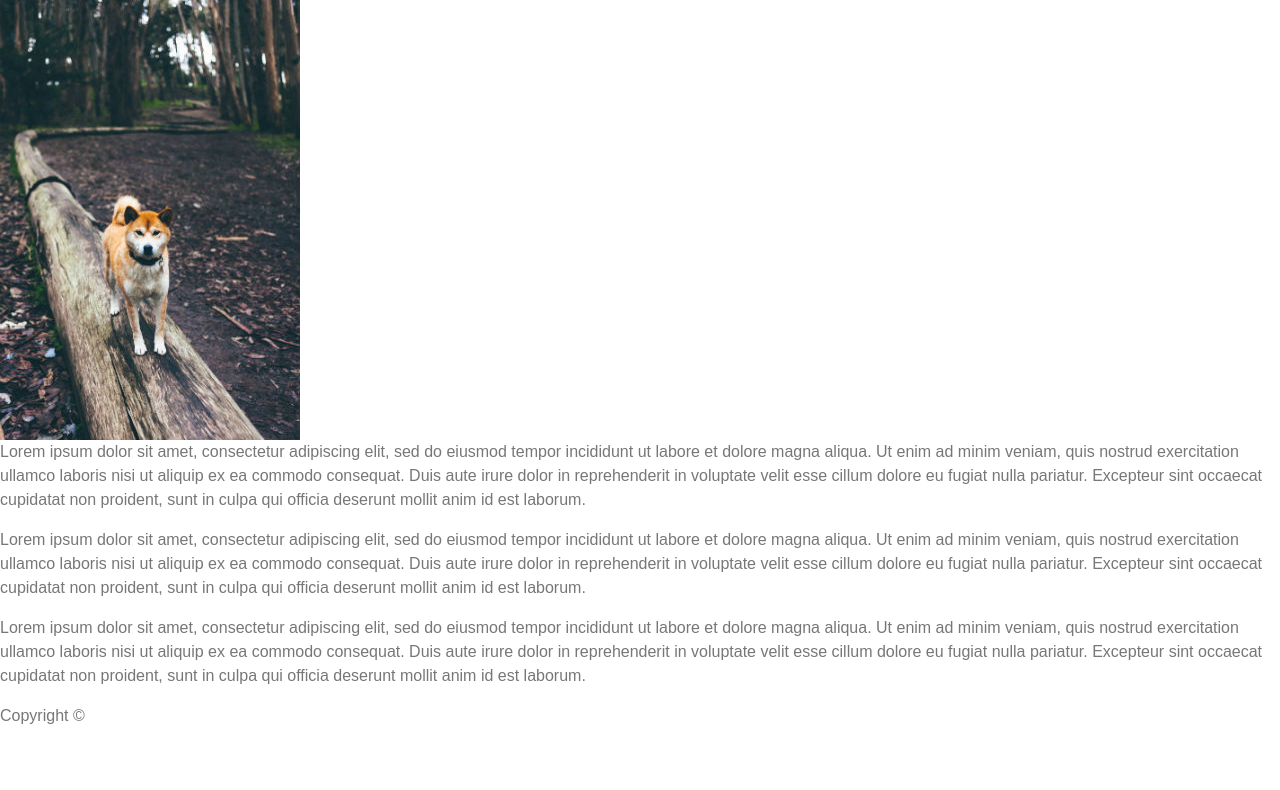
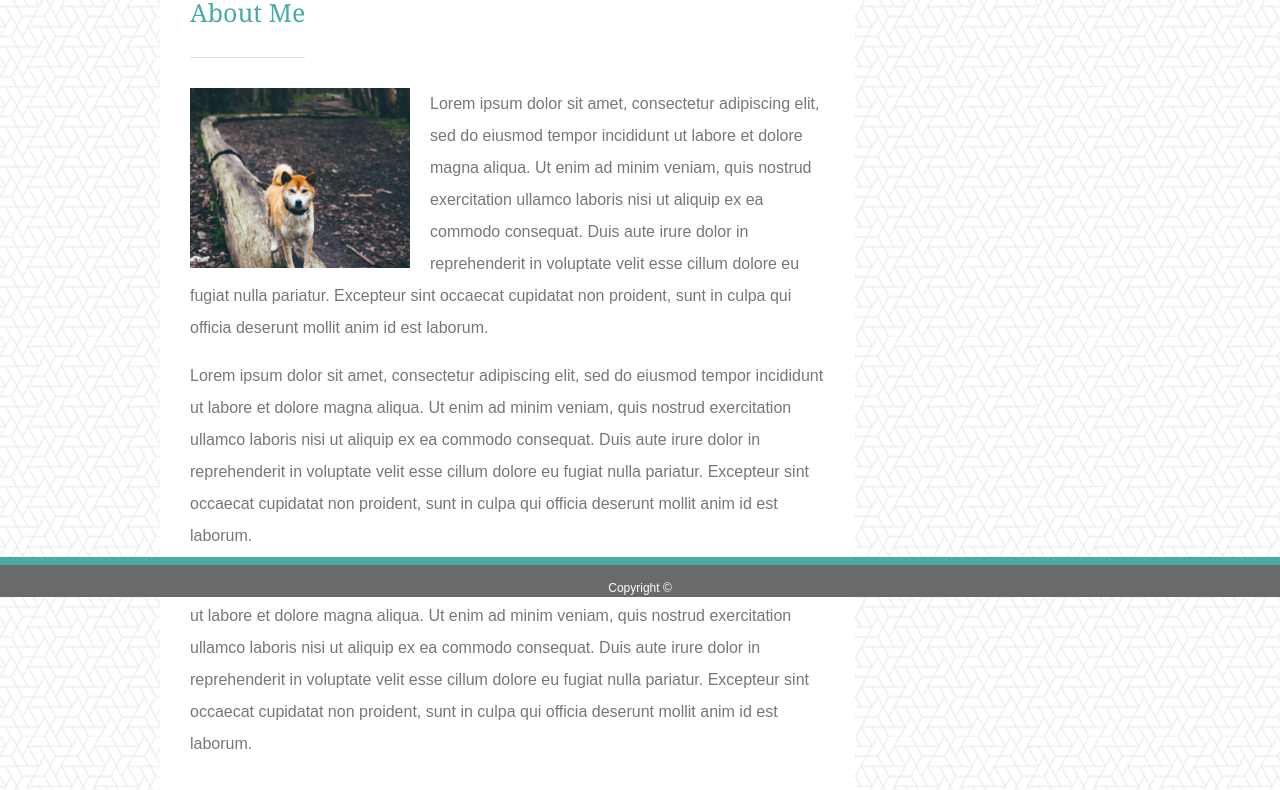
Before and after one commit to yukanishijima/Bootstrap-Portfolio, a plain HTML site: page index.html in a window 1280 px wide. Shown: the part 203-993 px from the top of the page. Before the commit the page ends 947 px from the top, so only its background shows below. Drawn offline with nearby package versions, Linux system fonts and the light colour scheme.

Commit message:
Update css styles

```diff
--- a/assets/css/style.css
+++ b/assets/css/style.css
@@ -105,12 +105,91 @@ h1, h2, h3 {
 
 /* Header
 ------------------------------------- */
+header ul {
+  text-decoration: none;
+  margin-bottom: 0;
+  background-color: #ffffff;
+}
+header li {
+  display: inline-block;
+}
+header li a {
+  color: #777777;
+  padding: 0 10px;
+  border-right: 1px solid #777777;
+}
+.erase {
+  border: none;
+}
+header h1 {
+  color: white;
+  font-size: 25px;
+  margin: 0;
+}
+.my_header {
+  height: 70px;
+  border-bottom: 1px solid #cccccc;
+}
 
 /* Main
 ------------------------------------- */
+main {
+  background-image: url(../images/what-the-hex.png);
+  padding: 30px 0;
+  /* for sticky footer */
+  margin-bottom: 40px;
+}
+.main_wrap {
+  max-width: 960px;
+  margin: 0 auto;
+}
+main section {
+  max-width: 695px;
+  padding: 0px 30px 20px 30px;
+  background-color: #ffffff;
+}
+main h2 {
+  font-size: 25px;
+  line-height: 90px;
+  color: #4aaaa5;
+  border-bottom: 1px solid #dddddd;
+  margin-bottom: 30px;
+}
+
+@media screen and (max-width: 980px) {
+  main section {
+    margin-left: 30px;
+  }
+}
+@media screen and (max-width: 768px) {
+  main section {
+    max-width: 90vw;
+    margin: 10px auto;
+  }
+}
 
 /* About
 ------------------------------------- */
+.about_image {
+  float: left;
+  margin-right: 20px;
+
+  width: 220px;
+  height: 180px;
+  object-fit: cover;
+}
+.about_p {
+  line-height: 2em;
+}
+
+@media screen and (max-width: 640px) {
+  .about_image {
+    float: none;
+    margin-right: 0px;
+    width: 100%;
+    height: 300px;
+  }
+}
 
 /* Portfolio
 ------------------------------------- */
@@ -120,3 +199,26 @@ h1, h2, h3 {
 
 /* Footer
 ------------------------------------- */
+footer {
+  width: 100%;
+  height: 40px;
+  text-align: center;
+  background-color: rgba(106, 106, 106, 1);
+  border-top: 8px solid #4aaaa5;
+  /* to make it sticky at the bottom */
+  position: fixed;
+  bottom: 0;
+
+  z-index: 2;
+}
+footer p {
+  color: white;
+  font-size: 12px;
+  max-width: 960px;
+  margin: 0 auto;
+  /* to place p at the bottom */
+  position: absolute;
+  bottom: 0;
+  left: 50%;
+  transform: translateX(-50%);
+}
--- a/index.html
+++ b/index.html
@@ -15,26 +15,54 @@
 <body>
 
 <header>
+  <div class="container">
+
+    <div class="row justify-content-center bg-info my_header">
+      <div class="col-xs-12 align-self-center">
         <h1>Yuka Nishijima</h1>
+      </div>
+    </div>
+
+    <div class="row justify-content-center my_header">
+      <div class="col-xs-12 align-self-center">
         <nav>
           <ul>
             <li><a href="index.html">About</a></li>
             <li><a href="portfolio.html">Portfolio</a></li>
-      <li><a href="contact.html">Contact</a></li>
+            <li><a href="contact.html" class="erase">Contact</a></li>
           </ul>
         </nav>
+      </div>
+    </div>
+
+  </div><!-- end of .container-->
 </header>
 
 <main>
+<div class="main_wrap">
 
   <section>
+  <div class="container">
+
+    <div class="row">
+      <div class="col-xs-12">
         <h2>About Me</h2>
-    <img src="assets/images/christal-yuen-57111-unsplash_300px.jpg" alt="dog">
-    <p>Lorem ipsum dolor sit amet, consectetur adipiscing elit, sed do eiusmod tempor incididunt ut labore et dolore magna aliqua. Ut enim ad minim veniam, quis nostrud exercitation ullamco laboris nisi ut aliquip ex ea commodo consequat. Duis aute irure dolor in reprehenderit in voluptate velit esse cillum dolore eu fugiat nulla pariatur. Excepteur sint occaecat cupidatat non proident, sunt in culpa qui officia deserunt mollit anim id est laborum.</p>
-    <p>Lorem ipsum dolor sit amet, consectetur adipiscing elit, sed do eiusmod tempor incididunt ut labore et dolore magna aliqua. Ut enim ad minim veniam, quis nostrud exercitation ullamco laboris nisi ut aliquip ex ea commodo consequat. Duis aute irure dolor in reprehenderit in voluptate velit esse cillum dolore eu fugiat nulla pariatur. Excepteur sint occaecat cupidatat non proident, sunt in culpa qui officia deserunt mollit anim id est laborum.</p>
-    <p>Lorem ipsum dolor sit amet, consectetur adipiscing elit, sed do eiusmod tempor incididunt ut labore et dolore magna aliqua. Ut enim ad minim veniam, quis nostrud exercitation ullamco laboris nisi ut aliquip ex ea commodo consequat. Duis aute irure dolor in reprehenderit in voluptate velit esse cillum dolore eu fugiat nulla pariatur. Excepteur sint occaecat cupidatat non proident, sunt in culpa qui officia deserunt mollit anim id est laborum.</p>
+      </div>
+    </div>
+
+    <div class="row">
+      <div class="col-xs-12">
+        <img src="assets/images/christal-yuen-57111-unsplash_300px.jpg" alt="dog" class="about_image">
+        <p class="about_p">Lorem ipsum dolor sit amet, consectetur adipiscing elit, sed do eiusmod tempor incididunt ut labore et dolore magna aliqua. Ut enim ad minim veniam, quis nostrud exercitation ullamco laboris nisi ut aliquip ex ea commodo consequat. Duis aute irure dolor in reprehenderit in voluptate velit esse cillum dolore eu fugiat nulla pariatur. Excepteur sint occaecat cupidatat non proident, sunt in culpa qui officia deserunt mollit anim id est laborum.</p>
+        <p class="about_p">Lorem ipsum dolor sit amet, consectetur adipiscing elit, sed do eiusmod tempor incididunt ut labore et dolore magna aliqua. Ut enim ad minim veniam, quis nostrud exercitation ullamco laboris nisi ut aliquip ex ea commodo consequat. Duis aute irure dolor in reprehenderit in voluptate velit esse cillum dolore eu fugiat nulla pariatur. Excepteur sint occaecat cupidatat non proident, sunt in culpa qui officia deserunt mollit anim id est laborum.</p>
+        <p class="about_p">Lorem ipsum dolor sit amet, consectetur adipiscing elit, sed do eiusmod tempor incididunt ut labore et dolore magna aliqua. Ut enim ad minim veniam, quis nostrud exercitation ullamco laboris nisi ut aliquip ex ea commodo consequat. Duis aute irure dolor in reprehenderit in voluptate velit esse cillum dolore eu fugiat nulla pariatur. Excepteur sint occaecat cupidatat non proident, sunt in culpa qui officia deserunt mollit anim id est laborum.</p>
+      </div>
+    </div>
+
+  </div><!-- end of .container-->
   </section>
 
+</div>
 </main>
 
 <footer>
```
Lines whose indentation alone changed are shown as unchanged.
